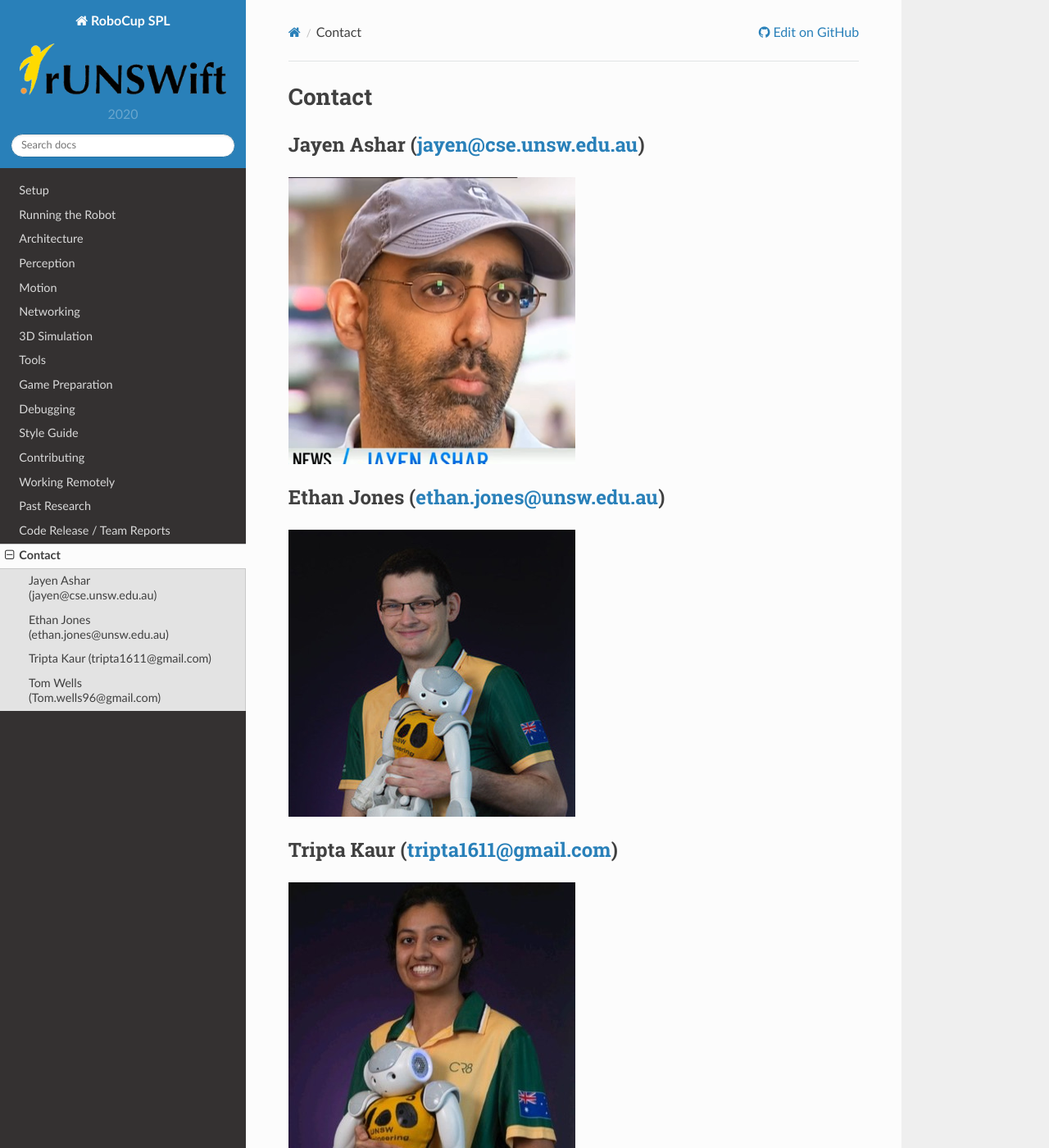
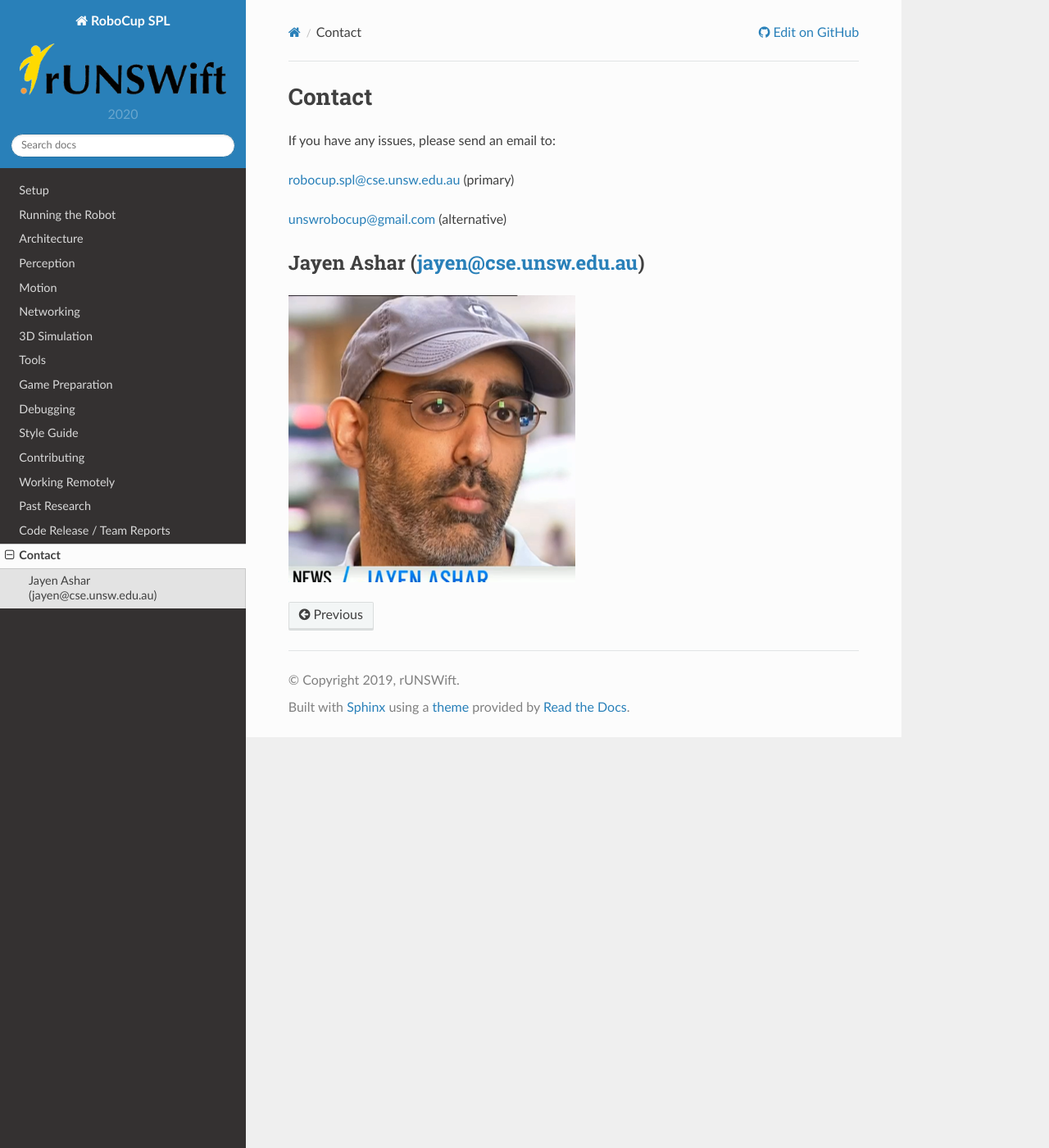
Before and after one commit to UNSWComputing/rUNSWift-docs, a Sphinx documentation site: the page built from source/contact.rst, in a window 1280 px wide and 1400 px high. Shown: the whole window at 82% size. Built offline with Sphinx 7.4.7 and the Read the Docs theme 2.0.0, drawn with Linux system fonts in a browser that asks for light colours; some of the changed text lies outside the part shown.

Commit message:
Update contact.rst
Update contact info since past members are less active.

```diff
--- a/source/contact.rst
+++ b/source/contact.rst
@@ -3,6 +3,12 @@
 #######
 Contact
 #######
+
+If you have any issues, please send an email to:
+
+robocup.spl@cse.unsw.edu.au (primary)
+
+unswrobocup@gmail.com (alternative)
 
 ***********************************
 Jayen Ashar (jayen@cse.unsw.edu.au)
@@ -10,24 +16,5 @@ Jayen Ashar (jayen@cse.unsw.edu.au)
 
 .. figure:: /images/jayen_ashar.png
 
-*************************************
-Ethan Jones (ethan.jones@unsw.edu.au)
-*************************************
-
-.. figure:: /images/ethan_jones.jpeg
-
-**********************************
-Tripta Kaur (tripta1611@gmail.com)
-**********************************
-
-.. figure:: /images/tripta_kaur.jpeg
-
-**********************************
-Tom Wells (Tom.wells96@gmail.com)
-**********************************
-
-.. figure:: /images/tom_wells.png
-
-
 .. Use 350 pixels width.
 .. Recommended image size is 350*350
```
